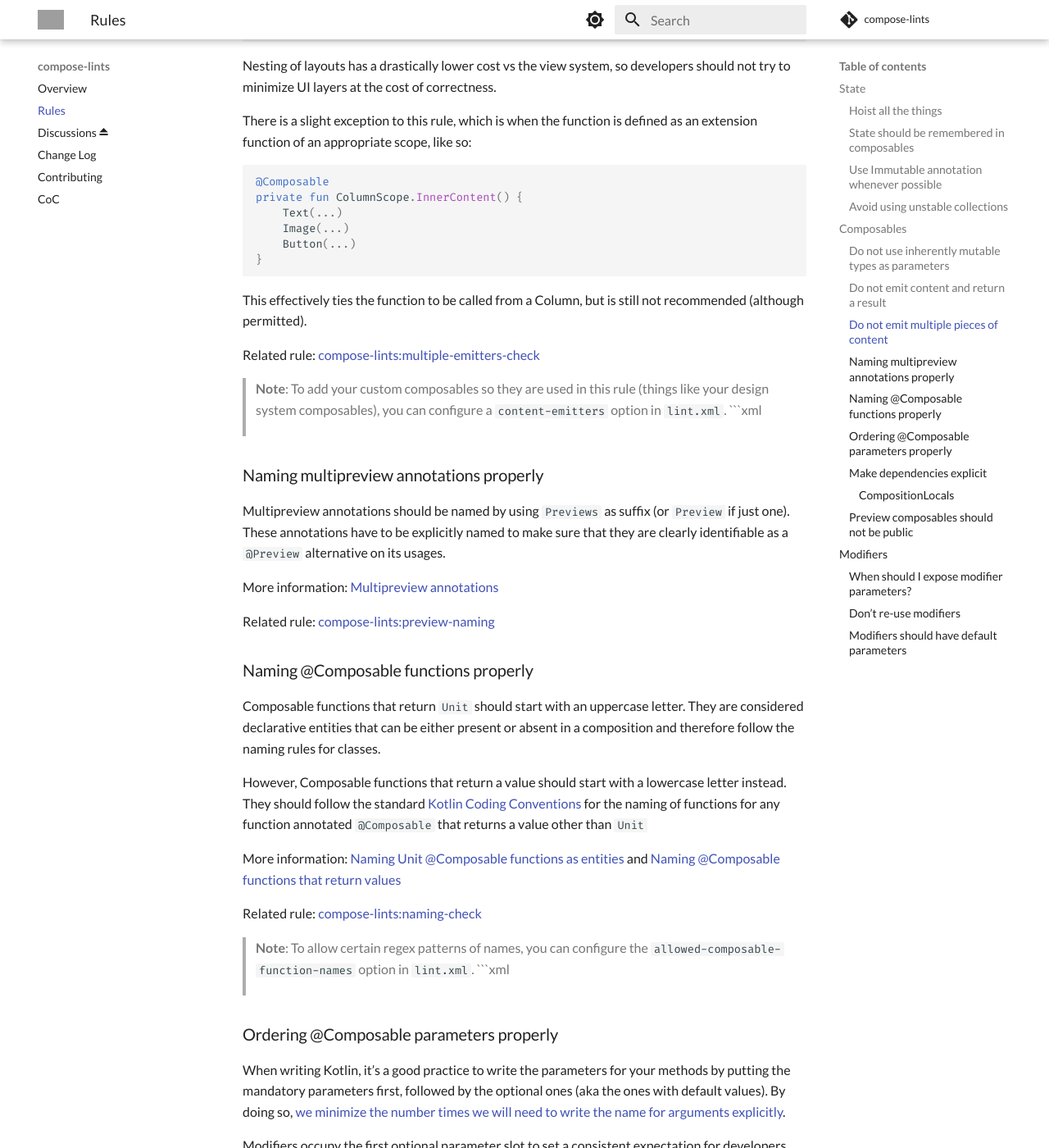
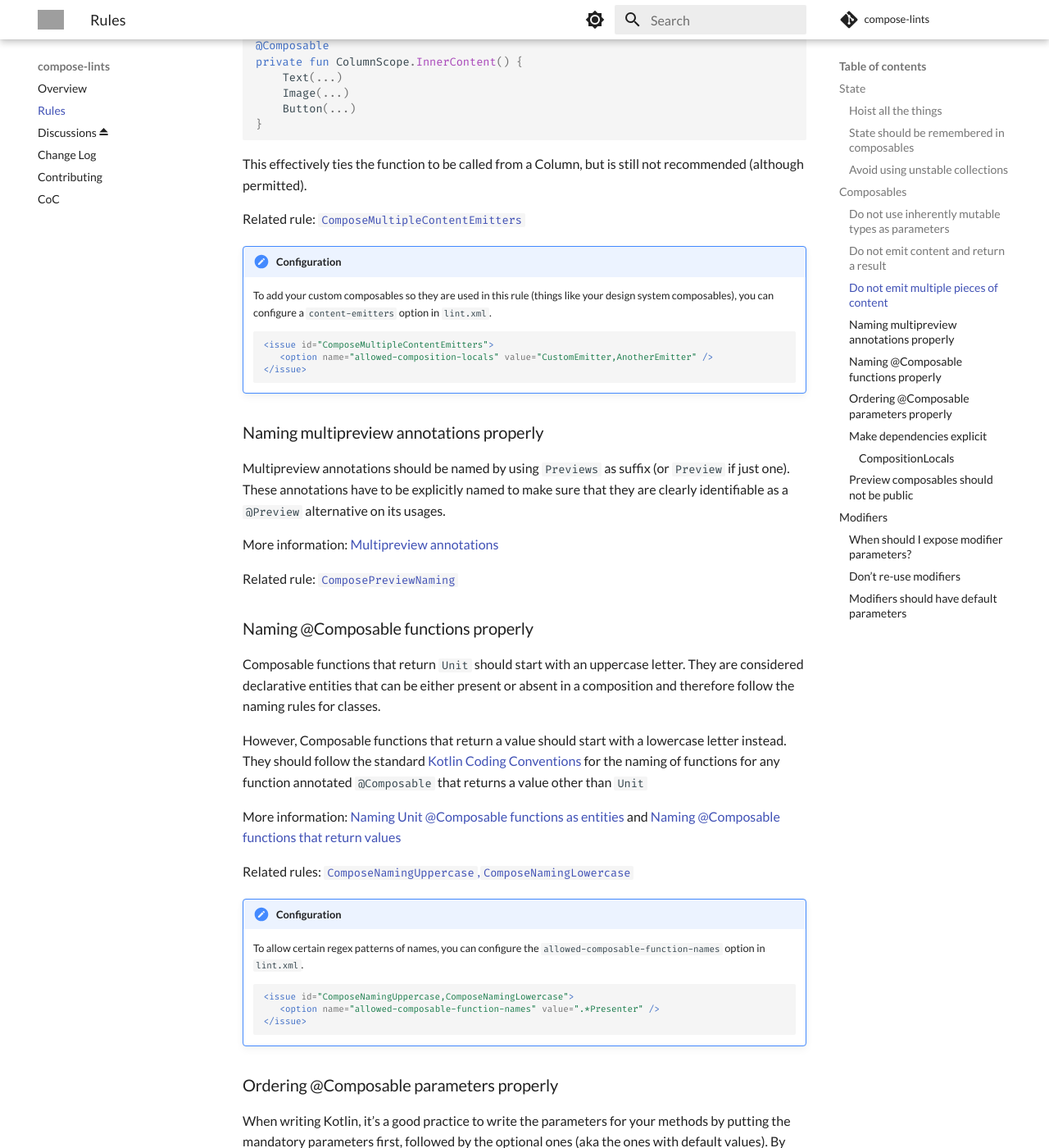
Before and after one commit to slackhq/compose-lints, an MkDocs documentation site: the page built from docs/rules.md, in a window 1280 px wide and 1400 px high, scrolled down 3221 px. Shown: the whole window at 82% size. Built offline with MkDocs 1.6.1 and Material for MkDocs 9.7.7, drawn with Linux system fonts in a browser that asks for light colours; comment, search, counter and statistics services are not loaded; some of the changed text lies outside the part shown; grey boxes are pictures that could not be loaded.

Commit message:
More formatting

````diff
--- a/docs/rules.md
+++ b/docs/rules.md
@@ -13,21 +13,11 @@
 
 More information: [State and Jetpack Compose](https://developer.android.com/jetpack/compose/state)
 
-Related rule: [compose-lints:vm-forwarding-check](https://github.com/slackhq/compose-lints/blob/main/compose-lint-checks/src/main/java/slack/lint/compose/ViewModelForwardingDetector.kt)
-
 ### State should be remembered in composables
 
 Be careful when using `mutableStateOf` (or any of the other state builders) to make sure that you `remember` the instance. If you don't `remember` the state instance, a new state instance will be created when the function is recomposed.
 
-Related rule: [compose-lints:remember-missing-check](https://github.com/slackhq/compose-lints/blob/main/compose-lint-checks/src/main/java/slack/lint/compose/RememberMissingDetector.kt)
-
-### Use Immutable annotation whenever possible
-
-The Compose Compiler tries to infer immutability and stability on value classes, but sometimes it gets it wrong, which then means that your UI will be doing more work than it needs. To force the compiler to see a class as 'immutable' you can apply the `@Immutable` annotation to the class.
-
-More info: [Immutable docs](https://developer.android.com/reference/kotlin/androidx/compose/runtime/Immutable) and [Composable metrics blog post](https://chris.banes.dev/composable-metrics/)
-
-Related rule: TBD
+Related rule: [`ComposeRememberMissing`](https://github.com/slackhq/compose-lints/blob/main/compose-lint-checks/src/main/java/slack/lint/compose/RememberMissingDetector.kt)
 
 ### Avoid using unstable collections
 
@@ -58,7 +48,7 @@
 > **Note**: It is preferred to use Kotlinx Immutable Collections for this. As you can see, the wrapped case only includes the immutability promise with the annotation, but the underlying List is still mutable.
 More info: [Jetpack Compose Stability Explained](https://medium.com/androiddevelopers/jetpack-compose-stability-explained-79c10db270c8), [Kotlinx Immutable Collections](https://github.com/Kotlin/kotlinx.collections.immutable)
 
-Related rule: [compose-lints:unstable-collections](https://github.com/slackhq/compose-lints/blob/main/compose-lint-checks/src/main/java/slack/lint/compose/UnstableCollectionsDetector.kt)
+Related rule: [`ComposeUnstableCollections`](https://github.com/slackhq/compose-lints/blob/main/compose-lint-checks/src/main/java/slack/lint/compose/UnstableCollectionsDetector.kt)
 
 ## Composables
 
@@ -72,7 +62,7 @@
 
 Passing `ArrayList<T>`, `MutableState<T>`, `ViewModel` are common examples of this (but not limited to those types).
 
-Related rule: [compose-lints:mutable-params-check](https://github.com/slackhq/compose-lints/blob/main/compose-lint-checks/src/main/java/slack/lint/compose/MutableParametersDetector.kt)
+Related rule: [`ComposeMutableParameters`](https://github.com/slackhq/compose-lints/blob/main/compose-lint-checks/src/main/java/slack/lint/compose/MutableParametersDetector.kt)
 
 ### Do not emit content and return a result
 
@@ -82,13 +72,16 @@
 
 More info: [Compose API guidelines](https://github.com/androidx/androidx/blob/androidx-main/compose/docs/compose-api-guidelines.md#emit-xor-return-a-value)
 
-Related rule: [compose-lints:content-emitter-returning-values-check](https://github.com/slackhq/compose-lints/blob/main/compose-lint-checks/src/main/java/slack/lint/compose/MultipleContentEmittersDetector.kt)
+Related rule: [`ComposeMultipleContentEmitters`](https://github.com/slackhq/compose-lints/blob/main/compose-lint-checks/src/main/java/slack/lint/compose/MultipleContentEmittersDetector.kt)
 
-> **Note**: To add your custom composables so they are used in this rule (things like your design system composables), you can configure a `content-emitters` option in `lint.xml`.
-> ```xml
-> <issue id="ComposeMultipleContentEmitters">
->    <option name="allowed-composition-locals" value="CustomEmitter,AnotherEmitter" />
-> </issue>
+!!! note "Configuration"
+    To add your custom composables so they are used in this rule (things like your design system composables), you can configure a `content-emitters` option in `lint.xml`.
+
+    ```xml
+    <issue id="ComposeMultipleContentEmitters">
+       <option name="allowed-composition-locals" value="CustomEmitter,AnotherEmitter" />
+    </issue>
+    ```
 
 ### Do not emit multiple pieces of content
 
@@ -133,13 +126,16 @@
 ```
 This effectively ties the function to be called from a Column, but is still not recommended (although permitted).
 
-Related rule: [compose-lints:multiple-emitters-check](https://github.com/slackhq/compose-lints/blob/main/compose-lint-checks/src/main/java/slack/lint/compose/MultipleContentEmittersDetector.kt)
+Related rule: [`ComposeMultipleContentEmitters`](https://github.com/slackhq/compose-lints/blob/main/compose-lint-checks/src/main/java/slack/lint/compose/MultipleContentEmittersDetector.kt)
 
-> **Note**: To add your custom composables so they are used in this rule (things like your design system composables), you can configure a `content-emitters` option in `lint.xml`.
-> ```xml
-> <issue id="ComposeMultipleContentEmitters">
->    <option name="allowed-composition-locals" value="CustomEmitter,AnotherEmitter" />
-> </issue>
+!!! note "Configuration"
+    To add your custom composables so they are used in this rule (things like your design system composables), you can configure a `content-emitters` option in `lint.xml`.
+
+    ```xml
+    <issue id="ComposeMultipleContentEmitters">
+       <option name="allowed-composition-locals" value="CustomEmitter,AnotherEmitter" />
+    </issue>
+    ```
 
 ### Naming multipreview annotations properly
 
@@ -147,7 +143,7 @@
 
 More information: [Multipreview annotations](https://developer.android.com/jetpack/compose/tooling#preview-multipreview)
 
-Related rule: [compose-lints:preview-naming](https://github.com/slackhq/compose-lints/blob/main/compose-lint-checks/src/main/java/slack/lint/compose/PreviewNamingDetector.kt)
+Related rule: [`ComposePreviewNaming`](https://github.com/slackhq/compose-lints/blob/main/compose-lint-checks/src/main/java/slack/lint/compose/PreviewNamingDetector.kt)
 
 ### Naming @Composable functions properly
 
@@ -157,13 +153,16 @@
 
 More information: [Naming Unit @Composable functions as entities](https://github.com/androidx/androidx/blob/androidx-main/compose/docs/compose-api-guidelines.md#naming-unit-composable-functions-as-entities) and [Naming @Composable functions that return values](https://github.com/androidx/androidx/blob/androidx-main/compose/docs/compose-api-guidelines.md#naming-composable-functions-that-return-values)
 
-Related rule: [compose-lints:naming-check](https://github.com/slackhq/compose-lints/blob/main/compose-lint-checks/src/main/java/slack/lint/compose/ComposableFunctionNamingDetector.kt)
+Related rules: [`ComposeNamingUppercase`,`ComposeNamingLowercase`](https://github.com/slackhq/compose-lints/blob/main/compose-lint-checks/src/main/java/slack/lint/compose/ComposableFunctionNamingDetector.kt)
 
-> **Note**: To allow certain regex patterns of names, you can configure the `allowed-composable-function-names` option in `lint.xml`.
-> ```xml
-> <issue id="ComposeNamingUppercase,ComposeNamingLowercase">
->    <option name="allowed-composable-function-names" value=".*Presenter" />
-> </issue>
+!!! note "Configuration"
+    To allow certain regex patterns of names, you can configure the `allowed-composable-function-names` option in `lint.xml`.
+
+    ```xml
+    <issue id="ComposeNamingUppercase,ComposeNamingLowercase">
+       <option name="allowed-composable-function-names" value=".*Presenter" />
+    </issue>
+    ```
 
 ### Ordering @Composable parameters properly
 
@@ -173,7 +172,7 @@
 
 More information: [Kotlin default arguments](https://kotlinlang.org/docs/functions.html#default-arguments), [Modifier docs](https://developer.android.com/reference/kotlin/androidx/compose/ui/Modifier) and [Elements accept and respect a Modifier parameter](https://github.com/androidx/androidx/blob/androidx-main/compose/docs/compose-api-guidelines.md#why-8).
 
-Related rule: [compose-lints:param-order-check](https://github.com/slackhq/compose-lints/blob/main/compose-lint-checks/src/main/java/slack/lint/compose/ParameterOrderDetector.kt)
+Related rule: [`ComposeParameterOrder`](https://github.com/slackhq/compose-lints/blob/main/compose-lint-checks/src/main/java/slack/lint/compose/ParameterOrderDetector.kt)
 
 ### Make dependencies explicit
 
@@ -183,19 +182,22 @@
 
 Although uncommon, there are [legit use cases](https://developer.android.com/jetpack/compose/compositionlocal#deciding) for them, so this rule provides an allowlist so that you can add your `CompositionLocal` names to it so that they are not flagged by the rule.
 
-Related rule: [compose-lints:compositionlocal-allowlist](https://github.com/slackhq/compose-lints/blob/main/compose-lint-checks/src/main/java/slack/lint/compose/CompositionLocalUsageDetector.kt
+Related rule: [`ComposeCompositionLocalUsage`](https://github.com/slackhq/compose-lints/blob/main/compose-lint-checks/src/main/java/slack/lint/compose/CompositionLocalUsageDetector.kt
 
-> **Note**: To add your custom `CompositionLocal` to your allowlist, you can configure a `allowed-composition-locals` option in `lint.xml`.
-> ```xml
-> <issue id="ComposeCompositionLocalUsage">
->    <option name="allowed-composition-locals" value="LocalEnabled,LocalThing" />
-> </issue>
+!!! note "Configuration"
+    To add your custom `CompositionLocal` to your allowlist, you can configure a `allowed-composition-locals` option in `lint.xml`.
+
+    ```xml
+    <issue id="ComposeCompositionLocalUsage">
+       <option name="allowed-composition-locals" value="LocalEnabled,LocalThing" />
+    </issue>
+    ```
 
 ### Preview composables should not be public
 
 When a composable function exists solely because it's a `@Preview`, it doesn't need to have public visibility because it won't be used in actual UI. To prevent folks from using it unknowingly, we should restrict its visibility to `private`.
 
-Related rule: [compose-lints:preview-public-check](https://github.com/slackhq/compose-lints/blob/main/compose-lint-checks/src/main/java/slack/lint/compose/PreviewPublicDetector.kt)
+Related rule: [`ComposePreviewPublic`](https://github.com/slackhq/compose-lints/blob/main/compose-lint-checks/src/main/java/slack/lint/compose/PreviewPublicDetector.kt)
 
 > **Note**: If you are using Detekt, this may conflict with Detekt's [UnusedPrivateMember rule](https://detekt.dev/docs/rules/style/#unusedprivatemember).
 Be sure to set Detekt's [ignoreAnnotated configuration](https://detekt.dev/docs/introduction/compose/#unusedprivatemember) to ['Preview'] for compatibility with this rule.
@@ -210,7 +212,7 @@
 
 More info: [Always provide a Modifier parameter](https://chris.banes.dev/posts/always-provide-a-modifier/)
 
-Related rule: [compose-lints:modifier-missing-check](https://github.com/slackhq/compose-lints/blob/main/compose-lint-checks/src/main/java/slack/lint/compose/ModifierMissingDetector.kt)
+Related rule: [`ComposeModifierMissing`](https://github.com/slackhq/compose-lints/blob/main/compose-lint-checks/src/main/java/slack/lint/compose/ModifierMissingDetector.kt)
 
 ### Don't re-use modifiers
 
@@ -241,7 +243,7 @@
 }
 ```
 
-Related rule: [compose-lints:modifier-reused-check](https://github.com/slackhq/compose-lints/blob/main/compose-lint-checks/src/main/java/slack/lint/compose/ModifierReusedDetector.kt)
+Related rule: [`ComposeModifierReused`](https://github.com/slackhq/compose-lints/blob/main/compose-lint-checks/src/main/java/slack/lint/compose/ModifierReusedDetector.kt)
 
 ### Modifiers should have default parameters
 
@@ -249,4 +251,4 @@
 
 More info: [Modifier documentation](https://developer.android.com/reference/kotlin/androidx/compose/ui/Modifier)
 
-Related rule: [compose-lints:modifier-without-default-check](https://github.com/slackhq/compose-lints/blob/main/compose-lint-checks/src/main/java/slack/lint/compose/ModifierWithoutDefaultDetector.kt)
+Related rule: [`ComposeModifierWithoutDefault`](https://github.com/slackhq/compose-lints/blob/main/compose-lint-checks/src/main/java/slack/lint/compose/ModifierWithoutDefaultDetector.kt)
````
